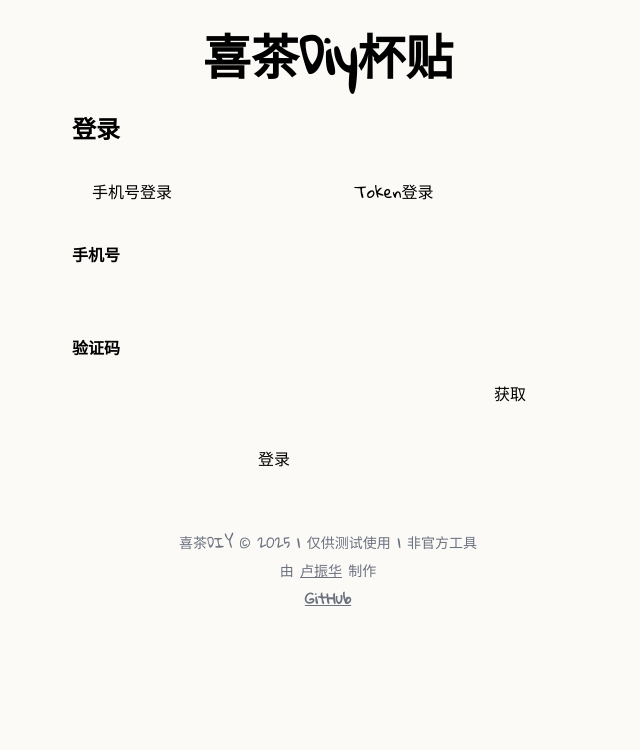
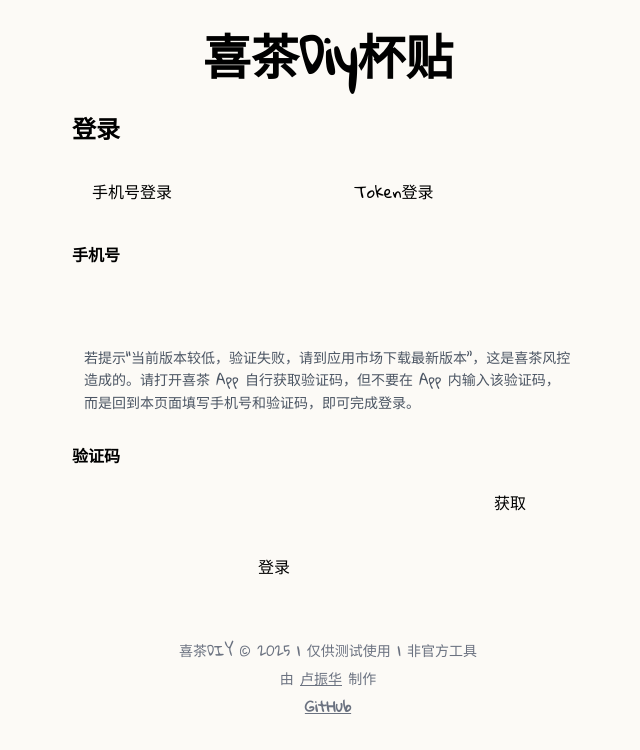
Before and after one commit to luzhenhua/heytea, a Next.js app: page / in a window 1280 px wide. Shown: the top 750 px of the page, without its empty margins (312-952 px from the left). Built offline with nearby package versions, Linux system fonts and the light colour scheme.

Commit message:
docs: add login verification tip

```diff
--- a/app/components/LoginPanel.tsx
+++ b/app/components/LoginPanel.tsx
@@ -133,13 +133,18 @@ export default function LoginPanel({ setUser }: any) {
 
       {loginMethod === 'phone' ? (
         <div className="space-y-4">
-          <div>
+          <div className="space-y-3">
             <label className="block mb-2 font-semibold">手机号</label>
             <wired-input
               placeholder="请输入手机号"
               value={phone}
               onInput={(e: any) => setPhone(e.target.value)}
             />
+            <wired-card elevation="1">
+              <div className="p-3 text-sm leading-relaxed text-gray-600">
+                若提示“当前版本较低，验证失败，请到应用市场下载最新版本”，这是喜茶风控造成的。请打开喜茶 App 自行获取验证码，但不要在 App 内输入该验证码，而是回到本页面填写手机号和验证码，即可完成登录。
+              </div>
+            </wired-card>
           </div>
 
           <div>
```
